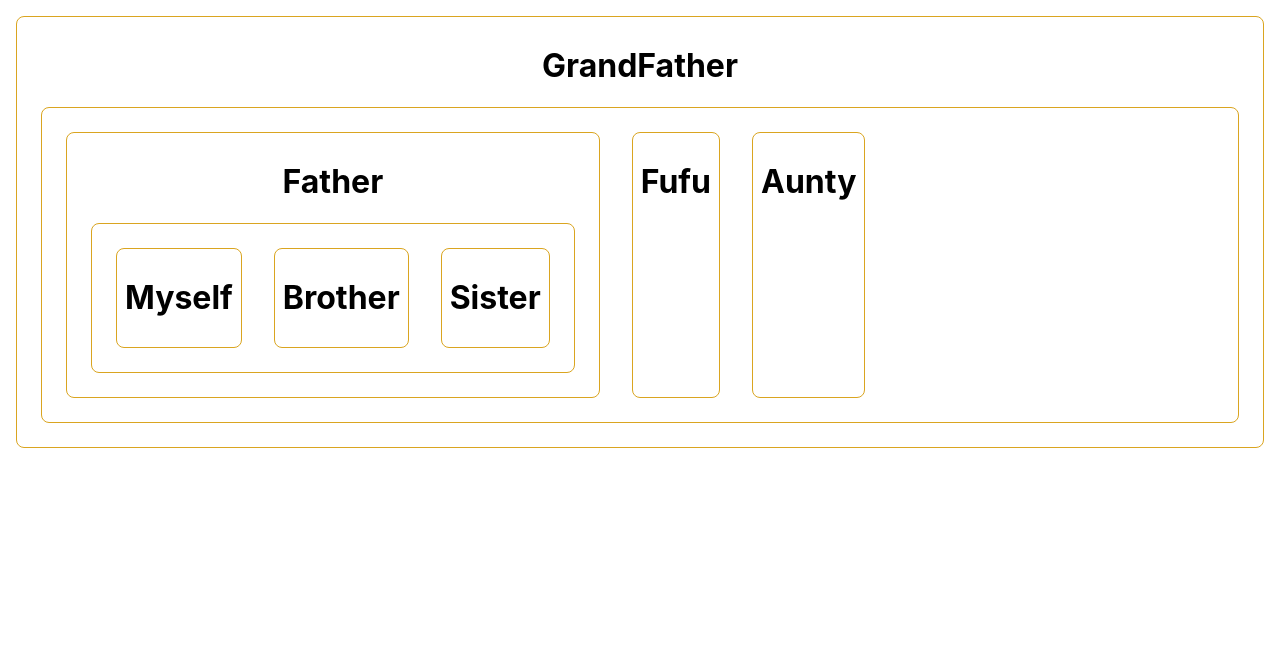
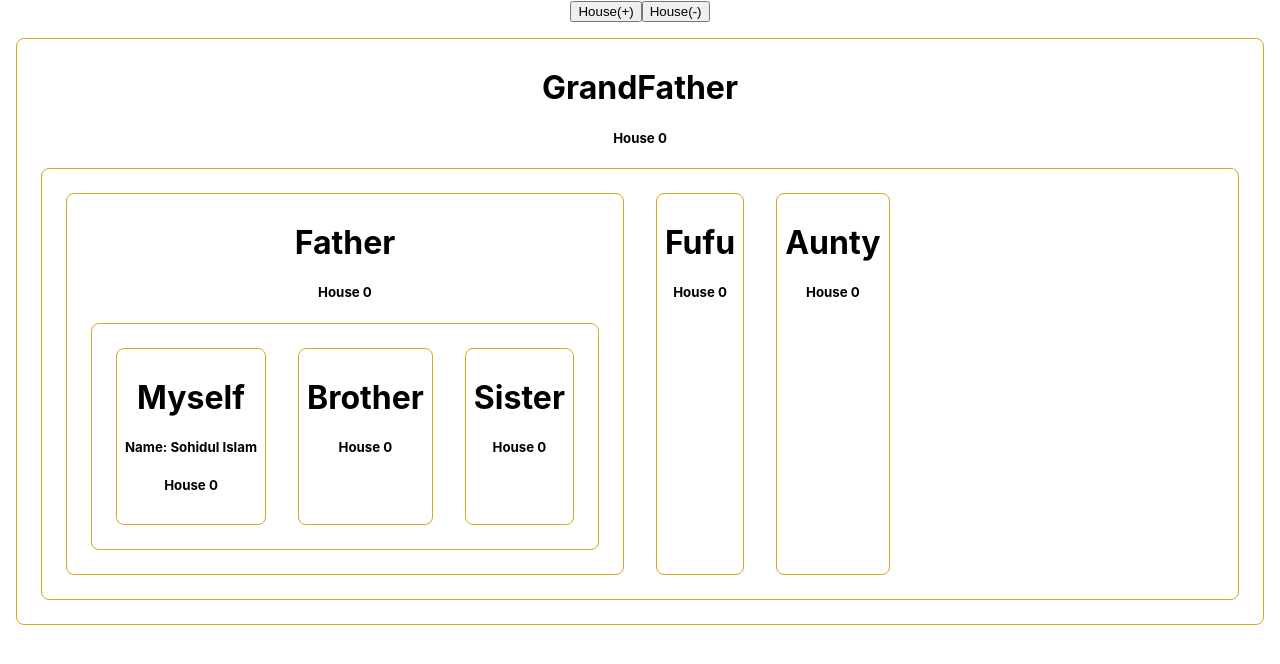
Before and after one commit to Sohidul-Islam/reactpractice, a React (Create React App) app: page / in a window 1280 px wide. Shown: the top 664 px of the page. Built offline with nearby package versions, Linux system fonts and the light colour scheme.

Commit message:
Prop Drilling to pass data to a many level components

```diff
--- a/src/App.js
+++ b/src/App.js
@@ -1,17 +1,32 @@
 import './App.css';
-import ConditionalRendering from './components/ConditionalRendering/ConditionalRendering';
-import Countries from './components/Countries/Countries';
-import ExportTesting from './components/ExportTesting/ExportTesting';
+// import ConditionalRendering from './components/ConditionalRendering/ConditionalRendering';
+// import Countries from './components/Countries/Countries';
+// import ExportTesting from './components/ExportTesting/ExportTesting';
 import GrandFather from './components/GrandFather/GrandFather';
+import { useState } from 'react';
 
 function App() {
-
+  const [house, setHouse] = useState(0);
+  const nameMe = "Sohidul Islam";
+  const incrementCounter = () => {
+    const newState = house + 1;
+    setHouse(newState);
+  }
+  const decrementCounter = () => {
+    let newState = house - 1;
+    if (newState < 0) {
+      newState = 0;
+    }
+    setHouse(newState);
+  }
   return (
     <div className="App">
       {/* <ConditionalRendering testing=""></ConditionalRendering>
       <ExportTesting></ExportTesting>
       <Countries /> */}
-      <GrandFather></GrandFather>
+      <button onClick={incrementCounter}>House(+)</button>
+      <button onClick={decrementCounter}>House(-)</button>
+      <GrandFather name={nameMe} house={house}></GrandFather>
     </div >
   );
 }
--- a/src/components/Aunty/Aunty.js
+++ b/src/components/Aunty/Aunty.js
@@ -1,9 +1,11 @@
 import React from 'react';
 
-const Aunty = () => {
+const Aunty = (props) => {
+    const { house } = props;
     return (
         <div>
             <h1>Aunty</h1>
+            <h5>House {house}</h5>
         </div>
     );
 };
--- a/src/components/Brother.js/Brother.js
+++ b/src/components/Brother.js/Brother.js
@@ -1,9 +1,11 @@
 import React from 'react';
 
-const Brother = () => {
+const Brother = (props) => {
+    const { house } = props;
     return (
         <div>
             <h1>Brother</h1>
+            <h5>House {house}</h5>
         </div>
     );
 };
--- a/src/components/Father/Father.js
+++ b/src/components/Father/Father.js
@@ -3,14 +3,16 @@ import Myself from './../Myself/Myself';
 import Brother from './../Brother.js/Brother';
 import Sister from './../Sister/Sister';
 
-const Father = () => {
+const Father = (props) => {
+    const { house, name } = props;
     return (
         <div>
             <h1>Father</h1>
+            <h5>House {house}</h5>
             <div style={{ display: 'flex', }}>
-                <Myself></Myself>
-                <Brother></Brother>
-                <Sister></Sister>
+                <Myself name={name} house={house}></Myself>
+                <Brother house={house}></Brother>
+                <Sister house={house}></Sister>
             </div>
         </div>
     );
--- a/src/components/Fufu/Fufu.js
+++ b/src/components/Fufu/Fufu.js
@@ -1,9 +1,11 @@
 import React from 'react';
 
-const Fufu = () => {
+const Fufu = (props) => {
+    const { house } = props;
     return (
         <div>
             <h1>Fufu</h1>
+            <h5>House {house}</h5>
         </div>
     );
 };
--- a/src/components/GrandFather/GrandFather.js
+++ b/src/components/GrandFather/GrandFather.js
@@ -3,14 +3,16 @@ import Aunty from '../Aunty/Aunty';
 import Father from '../Father/Father';
 import Fufu from '../Fufu/Fufu';
 
-const GrandFather = () => {
+const GrandFather = (props) => {
+    const { house, name } = props;
     return (
         <div>
             <h1>GrandFather</h1>
+            <h5>House {house}</h5>
             <div style={{ display: 'flex' }}>
-                <Father></Father>
-                <Fufu></Fufu>
-                <Aunty></Aunty>
+                <Father name={name} house={house}></Father>
+                <Fufu house={house}></Fufu>
+                <Aunty house={house}></Aunty>
             </div>
 
         </div>
--- a/src/components/Myself/Myself.js
+++ b/src/components/Myself/Myself.js
@@ -1,9 +1,12 @@
 import React from 'react';
 
-const Myself = () => {
+const Myself = (props) => {
+    const { house, name } = props;
     return (
         <div>
             <h1>Myself</h1>
+            <h5>Name: {name}</h5>
+            <h5>House {house}</h5>
         </div>
     );
 };
--- a/src/components/Sister/Sister.js
+++ b/src/components/Sister/Sister.js
@@ -1,9 +1,11 @@
 import React from 'react';
 
-const Sister = () => {
+const Sister = (props) => {
+    const { house } = props;
     return (
         <div>
             <h1>Sister</h1>
+            <h5>House {house}</h5>
         </div>
     );
 };
```
